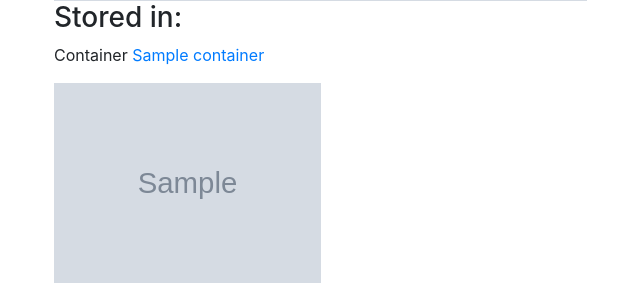
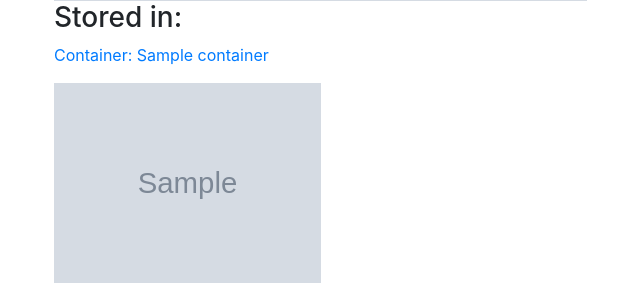
Before and after one commit to tim-fan/hordor, a Django app: page /inventory/1/item in a window 1280 px wide. Shown: the part 445-732 px from the top of the page, without its empty margins (31-671 px from the left). Run offline with Django 3.2, Linux system fonts and the light colour scheme; tables that the repository leaves empty hold one stand-in row (values such as "Sample post"); grey boxes marked "Sample" are stand-in pictures; some libraries are stand-ins or nearby versions.

Commit message:
Images as hrefs in container list

```diff
--- a/home_inventory/inventory/templates/inventory/base.html
+++ b/home_inventory/inventory/templates/inventory/base.html
@@ -13,7 +13,7 @@
     <title>Home Inventory</title>
 
     <style>
-        @media (min-width: 576px) {
+        @media (min-width: 100px) {
             .card-columns {
                 column-count: 2;
             }
--- a/home_inventory/inventory/templates/inventory/components/container_list.html
+++ b/home_inventory/inventory/templates/inventory/components/container_list.html
@@ -4,6 +4,7 @@
         <div class="card-columns">
             {% for container in container_list %}
             <div class="card">
+                <a href="{% url 'inventory:container_detail' container.id %}">
                     {% if container.photo %}
                     <img class="card-img-top" src="{{ container.photo.url }}" alt="{{ container.name }}">
                     {% else %}
@@ -11,9 +12,8 @@
                         src="https://img.pngio.com/box-icon-png-411372-free-icons-library-box-icon-png-981_948.jpg"
                         alt="container without photo">
                     {% endif %}
-                <div class="card-header"><a
-                        href="{% url 'inventory:container_detail' container.id %}">{{ container.name }}</a>
-                </div>
+                    <div class="card-header">{{ container.name }}</div>
+                </a>
             </div>
             {% endfor %}
         </div>
--- a/home_inventory/inventory/templates/inventory/item_detail.html
+++ b/home_inventory/inventory/templates/inventory/item_detail.html
@@ -5,8 +5,11 @@
     <img src="{{ item.photo.url }}" alt="{{ item.name }}" height="400">
     <h3>Stored in:</h3>
     {% if item.container %}
-    <p>Container <a href="{% url 'inventory:container_detail' item.container.id %}">{{ item.container.name }}</a></p>
-    <img src="{{ item.container.photo.url }}" alt="{{ item.container.name }}" height="200">
+    <a href="{% url 'inventory:container_detail' item.container.id %}">
+        <p>Container: {{ item.container.name }}</p>
+        <img src="{{ item.container.photo.url }}" alt="{{ item.container.name }}" height="200">
+    </a>
+
     {% else %}
     <p>Not in a container</p>
     {% endif %}
```
Also changed, not shown: home_inventory/inventory/templates/inventory/container_detail.html (+1 -28 lines). Lines whose indentation alone changed are shown as unchanged.
